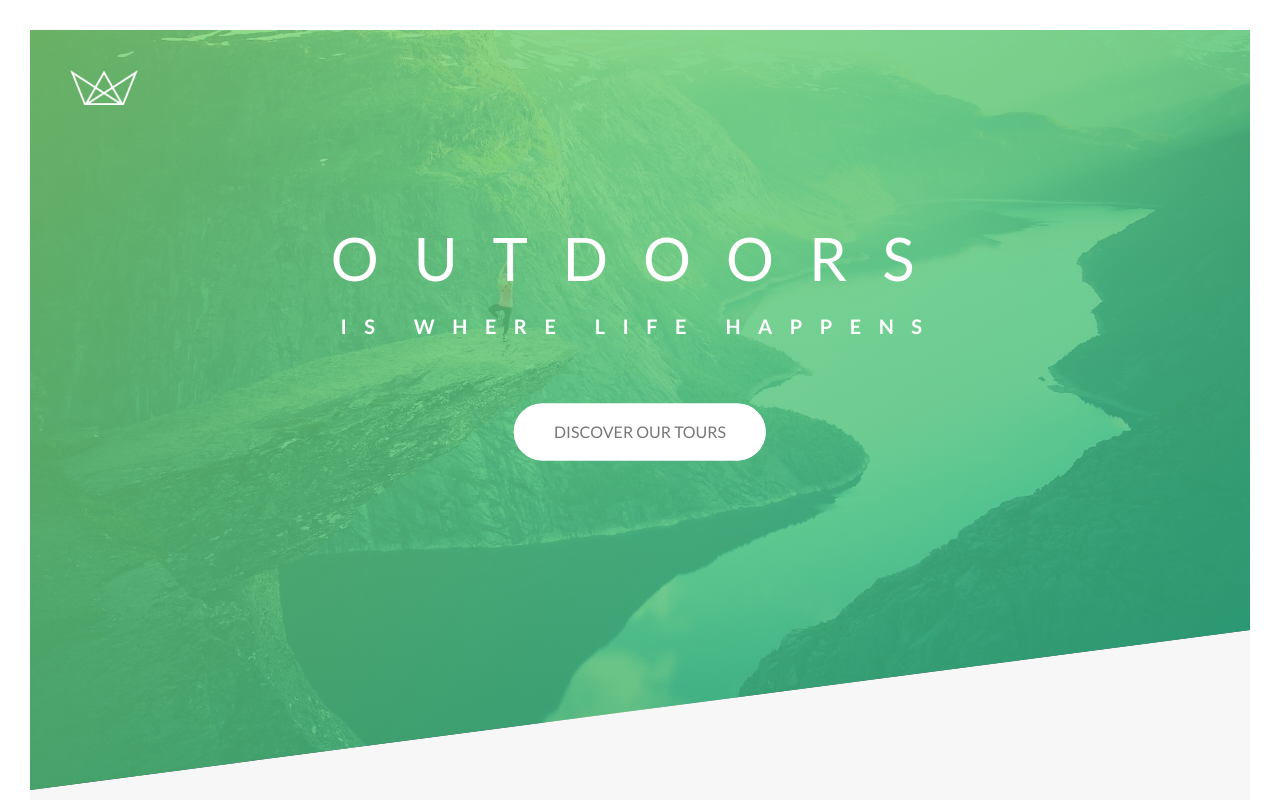
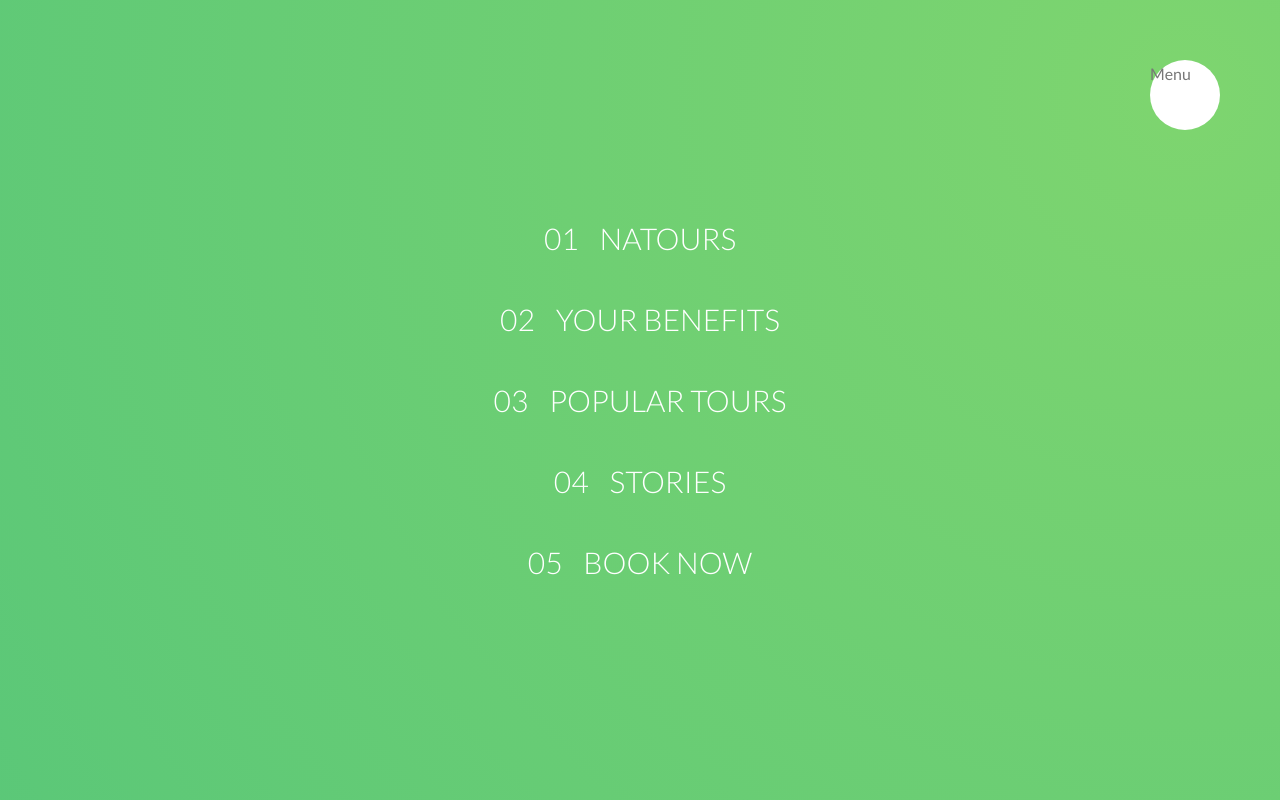
Before and after one commit to JairJap28/Advanced-CSS-and-SASS, a website: page 1-Natours/index.html in a window 1280 px wide. Shown: the top 800 px of the page. Drawn offline with Linux system fonts and the light colour scheme.

Commit message:
Lesson 49 - Menu list and menu background

```diff
--- a/1-Natours/index.html
+++ b/1-Natours/index.html
@@ -14,6 +14,21 @@
         <title>Natours | Exciting tours for adventurous people</title>
     </head>
     <body>
+        <div class="navigation">
+            <input type="checkbox" class="navigation__checkbox" id="navi-toggle">
+            <label for="navi-toggle" class="navigation__button">Menu</label>
+            <div class="navigation__background">&nbsp;</div>
+            <nav class="navigation__nav">
+                <ul class="navigation__list">
+                    <li class="navigation__item"><a href="#" class="navigation__link"><span>01</span> Natours</a></li>
+                    <li class="navigation__item"><a href="#" class="navigation__link"><span>02</span> Your benefits</a></li>
+                    <li class="navigation__item"><a href="#" class="navigation__link"><span>03</span> Popular tours</a></li>
+                    <li class="navigation__item"><a href="#" class="navigation__link"><span>04</span> Stories</a></li>
+                    <li class="navigation__item"><a href="#" class="navigation__link"><span>05</span> Book now</a></li>
+                </ul>
+            </nav>
+        </div>
+
         <header class="header">
             <div class="header__logo-box">
                 <img src="./img/logo-white.png" alt="Logo" class="header__logo"/>
--- a/1-Natours/sass/abstract/_mixins.scss
+++ b/1-Natours/sass/abstract/_mixins.scss
@@ -5,3 +5,10 @@
         clear: both;
     }
 }
+
+@mixin centerWithAbsolute {
+    position: absolute;
+    top: 50%;
+    left: 50%;
+    transform: translate(-50%, -50%);
+}
--- a/1-Natours/sass/components/_card.scss
+++ b/1-Natours/sass/components/_card.scss
@@ -132,10 +132,7 @@
 
     // BACK SIDE STYLING
     &__cta {
-        position: absolute;
-        top: 50%;
-        left: 50%;
-        transform: translate(-50%, -50%);
+        @include centerWithAbsolute;
         width: 90%;
         text-align: center;
     }
--- a/1-Natours/sass/components/_form.scss
+++ b/1-Natours/sass/components/_form.scss
@@ -75,10 +75,7 @@
             height: 1rem;
             width: 1rem;
             border-radius: 50%;
-            position: absolute;
-            top: 50%;
-            left: 50%;
-            transform: translate(-50%, -50%);
+            @include centerWithAbsolute;
             background-color: $color-primary;
             opacity: 0;
             transition: opacity .2s;
--- /dev/null
+++ b/1-Natours/sass/layout/_navigation.scss
@@ -0,0 +1,77 @@
+.navigation {
+    &__checkbox {
+        display: none;
+    }
+
+    &__button {
+        background-color: $color-white;
+        height: 7rem;
+        width: 7rem;
+        position: fixed;
+        top: 6rem;
+        right: 6rem;
+        border-radius: 50%;
+        z-index: 2000;
+    }
+
+    &__background {
+        height: 6rem;
+        width: 6rem;
+        border-radius: 50%;
+        position: fixed;
+        top: 6.5rem;
+        right: 6.5rem;
+        background-image: radial-gradient($color-primary-light, $color-primary-dark);
+        z-index: 1000;
+
+        transform: scale(80);
+    }
+
+    &__nav {
+        height: 100vh;
+        width: 100%;
+        position: fixed;
+        top: 0;
+        right: 0;
+        z-index: 1500;
+    }
+
+    &__list {
+        @include centerWithAbsolute;
+        list-style: none;
+        text-align: center;
+    }
+
+    &__item {
+        margin: 1rem;
+    }
+
+    &__link {
+        &:link,
+        &:visited {
+            display: inline-block;
+            font-size: 3rem;
+            font-weight: 300;
+            padding: 1rem 2rem;
+            color: $color-white;
+            text-decoration: none;
+            text-transform: uppercase;
+            background-image: linear-gradient(120deg, transparent 0%, transparent 50%, $color-white 50%);
+            background-size: 225%;
+            transition: all .4s;
+
+            span {
+                margin-right: 1.5rem;
+                display: inline-block;
+            }
+        }
+
+        &:hover,
+        &:active {
+            background-position: 100%;
+            color: $color-primary;
+            transform: translateX(1rem);
+        }
+
+    }
+}
--- a/1-Natours/sass/main.scss
+++ b/1-Natours/sass/main.scss
@@ -18,5 +18,6 @@
 @import "layout/footer";
 @import "layout/header";
 @import "layout/grid";
+@import "layout/navigation";
 
 @import "pages/home.scss";
```
Also changed, not shown: 1-Natours/css/style.css.
